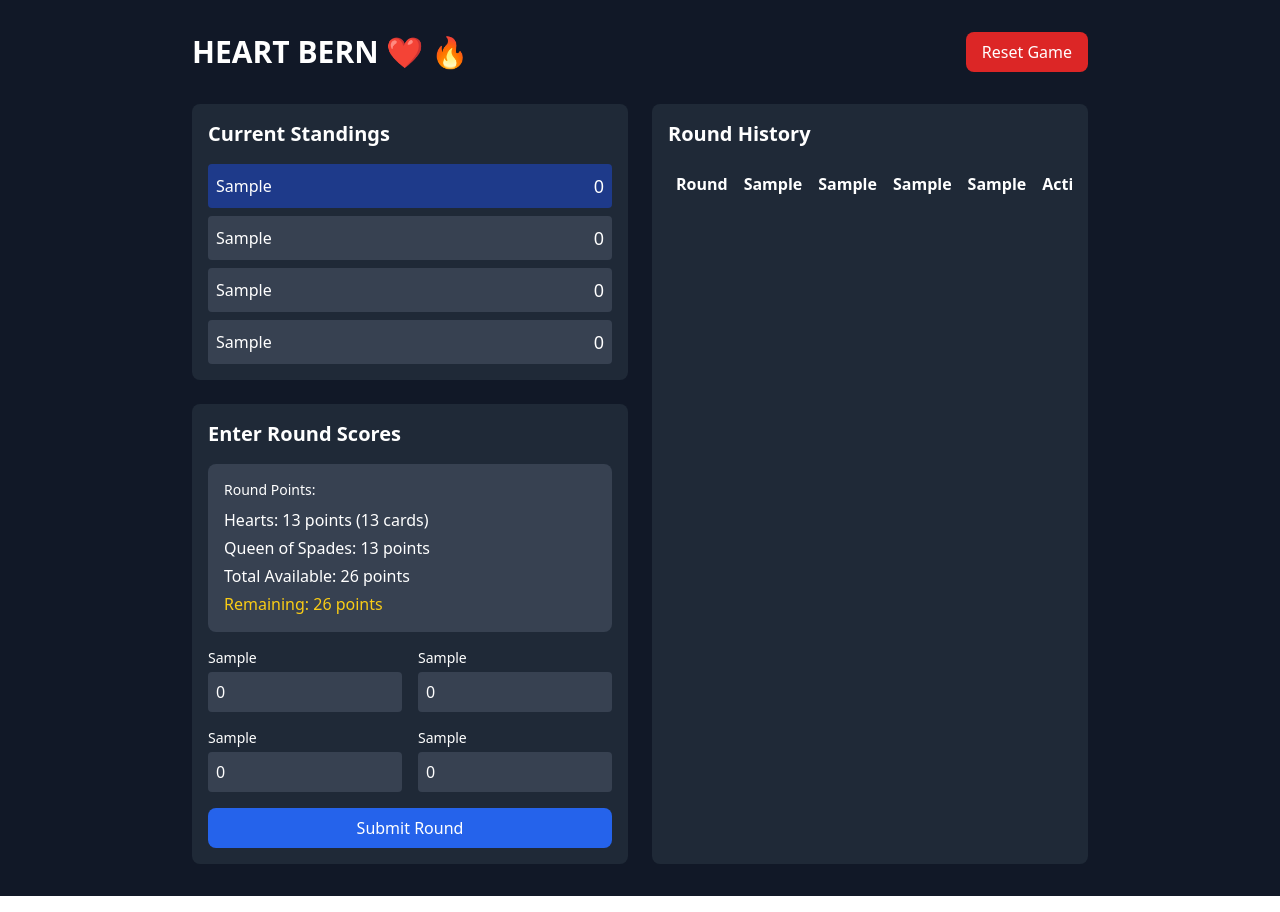
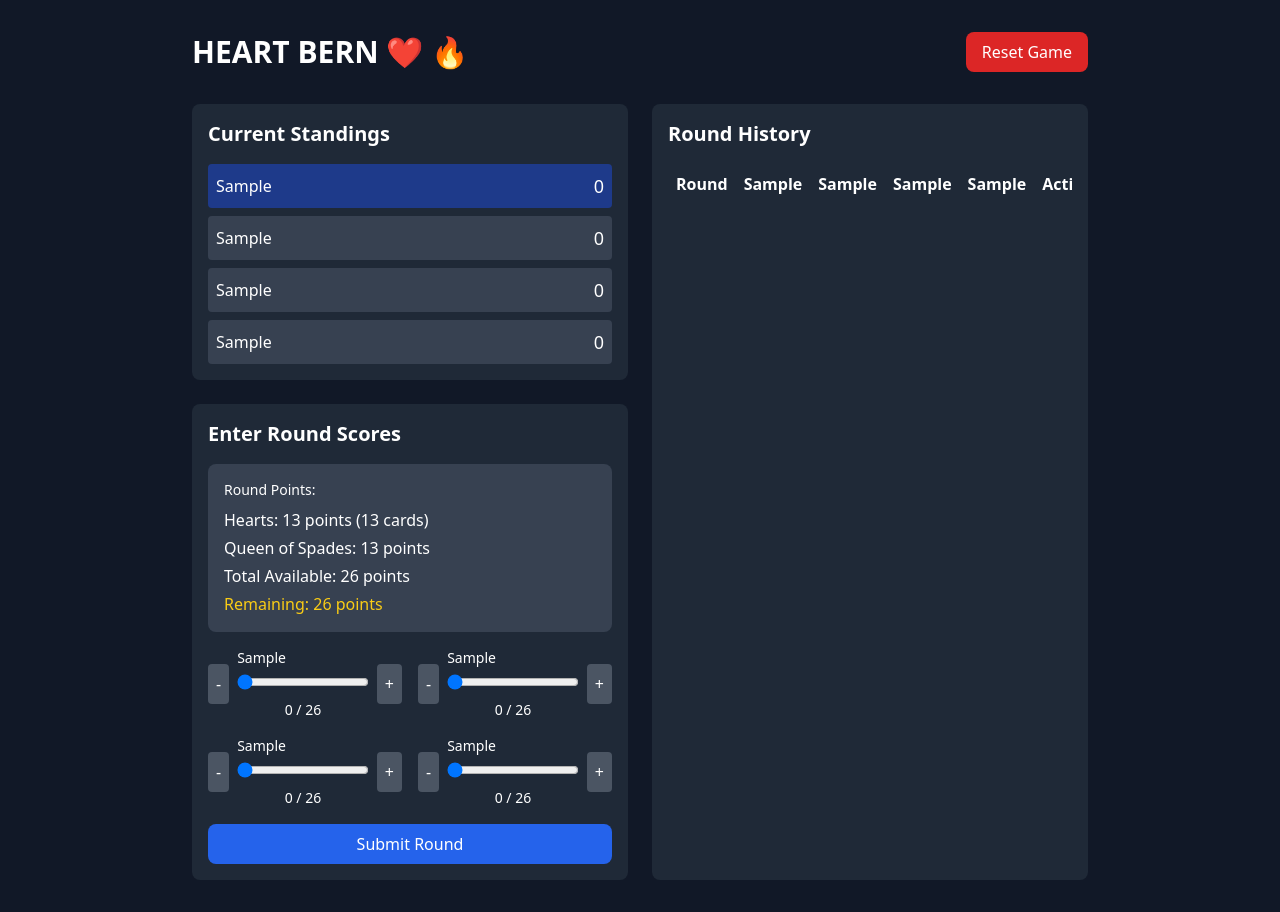
Before and after one commit to davestanyer/heartbern2, a React (Vite) app: page / in a window 1280 px wide. Both pictures are taken after typing "Sample", "Sample", "Sample", "Sample" into the empty fields and a click on the button "Start Game". Built offline with nearby package versions, Linux system fonts and the light colour scheme.

Commit message:
RoundEntry: convert the inputs into sliders

```diff
--- a/src/components/RoundEntry.tsx
+++ b/src/components/RoundEntry.tsx
@@ -3,6 +3,7 @@ import { Player, Round, DeckConfiguration } from '../types';
 import { calculateRoundPoints } from '../utils/deckScoring';
 import { getRemainingPoints } from '../utils/scoreValidation';
 import ShootMoonButton from './ShootMoonButton';
+import ScoreSlider from './ScoreSlider'; // Import the new ScoreSlider component
 
 interface RoundEntryProps {
   players: Player[];
@@ -46,13 +47,13 @@ export default function RoundEntry({ players, onSubmit, editingRound, deckConfig
     const newValue = Math.max(0, Math.min(value, roundPoints.totalPoints));
     setScores(prev => ({
       ...prev,
-      [playerId]: newValue
+      [playerId]: newValue,
     }));
   };
 
   const currentScores = Object.entries(scores).map(([playerId, roundScore]) => ({
     playerId,
-    roundScore
+    roundScore,
   }));
 
   const remainingPoints = getRemainingPoints(currentScores, roundPoints);
@@ -69,7 +70,7 @@ export default function RoundEntry({ players, onSubmit, editingRound, deckConfig
       if (shooterPlayerId) {
         const moonShotScores = Object.entries(scores).map(([playerId, _]) => ({
           playerId,
-          roundScore: playerId === shooterPlayerId ? 0 : roundPoints.totalPoints
+          roundScore: playerId === shooterPlayerId ? 0 : roundPoints.totalPoints,
         }));
         onSubmit(moonShotScores);
         setScores(Object.fromEntries(players.map(p => [p.id, 0])));
@@ -98,22 +99,16 @@ export default function RoundEntry({ players, onSubmit, editingRound, deckConfig
         </ul>
       </div>
 
-      <div className="grid grid-cols-2 gap-4 mb-4">
-        {players.map((player) => (
-          <div key={player.id}>
-            <label className="block text-sm font-medium mb-1">
-              {player.name}
-            </label>
-            <input
-              type="number"
-              min="0"
-              max={roundPoints.totalPoints}
-              value={scores[player.id] || 0}
-              onChange={(e) => handleScoreChange(player.id, Number(e.target.value))}
-              onFocus={(e) => e.target.select()}
-              className="w-full bg-gray-700 rounded p-2"
-            />
-          </div>
+      <div className="grid grid-cols-1 sm:grid-cols-2 gap-4 mb-4">
+        {players.map(player => (
+          <ScoreSlider
+            key={player.id}
+            playerId={player.id}
+            playerName={player.name}
+            value={scores[player.id] || 0}
+            max={(scores[player.id] || 0) + remainingPoints} // Allow dynamic adjustment based on remaining points
+            onChange={handleScoreChange}
+          />
         ))}
       </div>
 
@@ -123,6 +118,7 @@ export default function RoundEntry({ players, onSubmit, editingRound, deckConfig
         <button
           type="submit"
           className="w-full bg-blue-600 hover:bg-blue-700 text-white font-medium py-2 px-4 rounded-lg transition-colors"
+          disabled={remainingPoints !== 0} // Disable until points are distributed
         >
           {editingRound ? 'Update Round' : 'Submit Round'}
         </button>
--- /dev/null
+++ b/src/components/ScoreSlider.tsx
@@ -0,0 +1,59 @@
+import React from 'react';
+
+interface ScoreSliderProps {
+  playerId: string;
+  playerName: string;
+  value: number;
+  max: number;
+  onChange: (id: string, value: number) => void;
+}
+
+const ScoreSlider: React.FC<ScoreSliderProps> = ({ playerId, playerName, value, max, onChange }) => {
+  const handleIncrement = () => {
+    if (value < max) onChange(playerId, value + 1);
+  };
+
+  const handleDecrement = () => {
+    if (value > 0) onChange(playerId, value - 1);
+  };
+
+  const handleSliderChange = (e: React.ChangeEvent<HTMLInputElement>) => {
+    const newValue = Number(e.target.value);
+    onChange(playerId, newValue);
+  };
+
+  return (
+    <div className="flex items-center space-x-2">
+      <button
+        type="button"
+        className="p-2 bg-gray-600 text-white rounded"
+        onClick={handleDecrement}
+        disabled={value === 0}
+      >
+        -
+      </button>
+      <div className="flex-1">
+        <label className="block text-sm font-medium mb-1">{playerName}</label>
+        <input
+          type="range"
+          min="0"
+          max={max}
+          value={value}
+          onChange={handleSliderChange}
+          className="w-full"
+        />
+        <p className="text-sm text-center mt-1">{value} / {max}</p>
+      </div>
+      <button
+        type="button"
+        className="p-2 bg-gray-600 text-white rounded"
+        onClick={handleIncrement}
+        disabled={value === max}
+      >
+        +
+      </button>
+    </div>
+  );
+};
+
+export default ScoreSlider;
```
